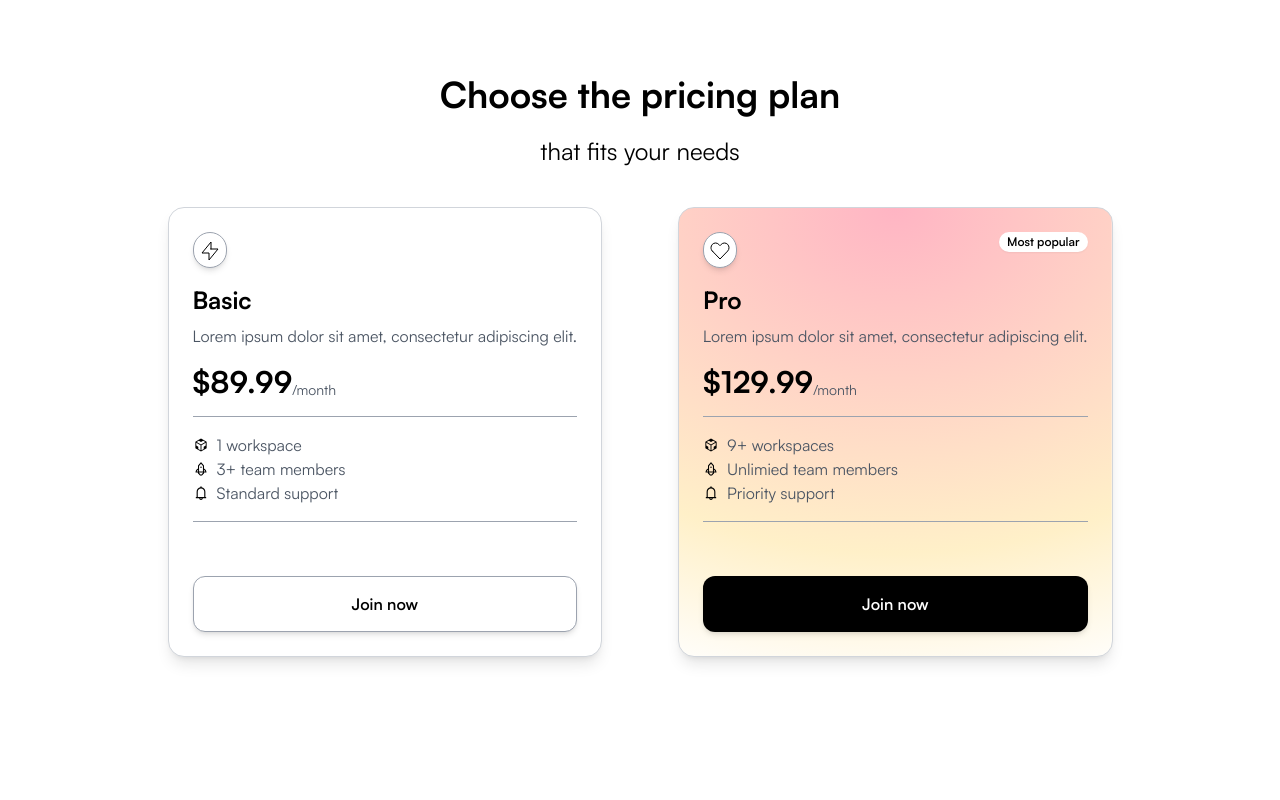
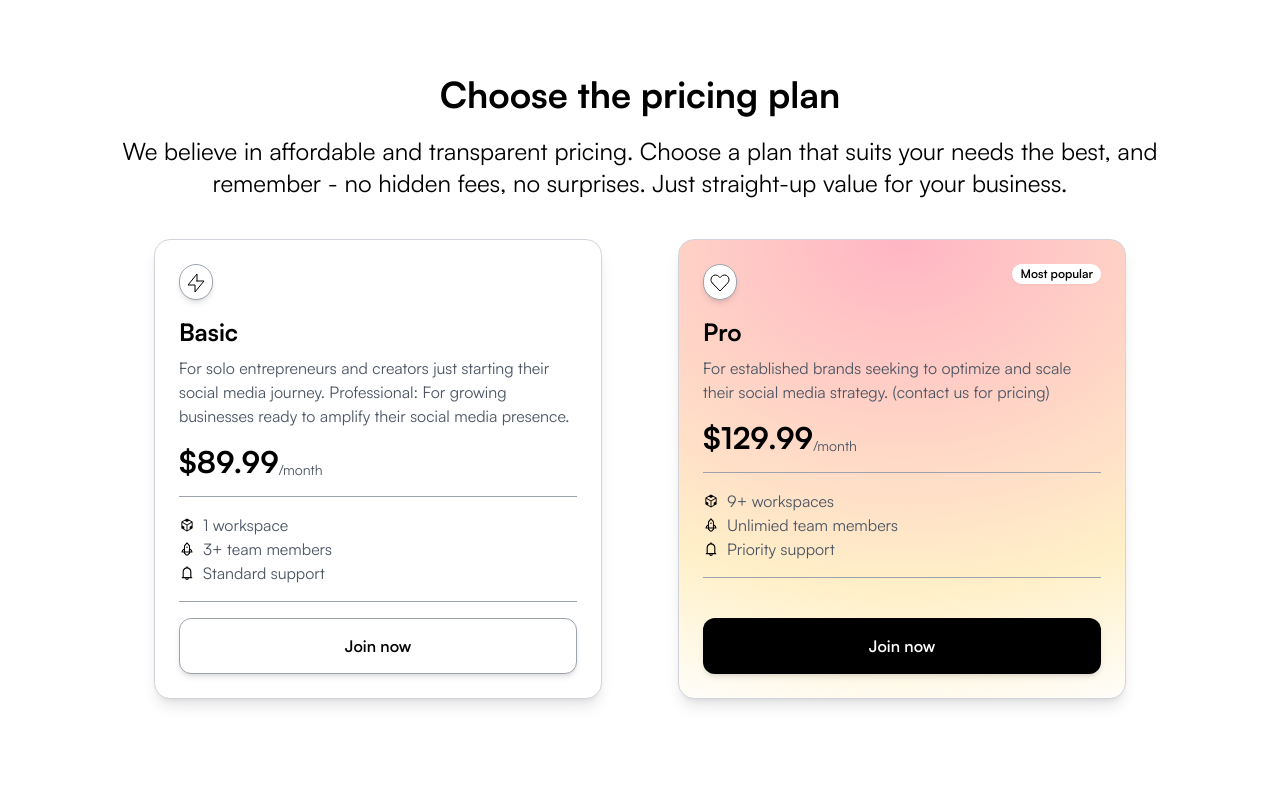
Before and after one commit to samihanine/scoial-landing-page, a Next.js app: page / in a window 1280 px wide. Shown: the part 1000-1800 px from the top of the page. Built offline with nearby package versions, Linux system fonts and the light colour scheme; no server answers.

Commit message:
feat: improve text

```diff
--- a/src/components/Cards/FeatureCard.tsx
+++ b/src/components/Cards/FeatureCard.tsx
@@ -10,7 +10,7 @@ const FeatureCard: React.FC<{
       className="flex flex-col items-center justify-start w-full h-full border rounded-lg border-gray-300 bg-white shadow-lg p-5 text-black"
       style={bg}
     >
-      <div className="flex flex-col items-center justify-between w-full h-full">
+      <div className="flex flex-col items-center w-full h-full">
         <div className="flex flex-col items-start justify-start w-full">
           <div className="border rounded-full border-gray-400 p-2 bg-white shadow-md">
             {icon}
--- a/src/components/Cards/PricingCard.tsx
+++ b/src/components/Cards/PricingCard.tsx
@@ -20,7 +20,7 @@ const PrincingCard: React.FC<{
   return (
     <div
       style={enhance ? enhancedBackground : {}}
-      className={`p-6 rounded-2xl flex flex-col h-[450px] w-[100%] text-black gap-y-4 border border-gray-300 bg-white shadow-lg`}
+      className={`p-6 flex-grow md:overflow-auto max-w-md w-full rounded-2xl flex flex-col text-black gap-y-4 border border-gray-300 bg-white shadow-lg`}
     >
       <div className="flex justify-between items-start">
         <div className="border border-gray-400 rounded-full p-1 bg-white shadow-md">
--- a/src/components/Sections/LandingPage/FeaturesSection.tsx
+++ b/src/components/Sections/LandingPage/FeaturesSection.tsx
@@ -36,9 +36,6 @@ const bg4 = {
 radial-gradient(at 86% 84%, hsla(239,94%,50%,0.05) 0px, transparent 50%)
 `,
 };
-
-const lorem =
-  "Lorem ipsum dolor sit amet, consectetur adipisicing elit. Unde quidem, quasi pariatur adipisci eos obcaecati esse autem laudantium inventore dolorum a cupiditate voluptatem provident ut placeat laboriosam tenetur doloremque tempora.";
 
 const FeaturesSection: React.FC = () => {
   return (
--- a/src/components/Sections/LandingPage/PrincingSection.tsx
+++ b/src/components/Sections/LandingPage/PrincingSection.tsx
@@ -12,20 +12,22 @@ const PrincingSection: React.FC = () => {
   return (
     <section
       id="pricing"
-      className="flex flex-col items-center justify-center bg-center w-full box-border gap-y-10 gap-x-10 p-25 md:pt-24 md:p-10"
+      className="flex flex-col items-center justify-center bg-center w-full mx-auto box-border gap-y-10 gap-x-10 p-25 md:pt-24 md:p-10"
     >
       <h1 className="lg:text-4xl md:text-3xl text-xl font-bold text-black text-center flex-col flex md:space-y-5 px-16">
         <span>Choose the pricing plan</span>
         <span className="text-lg md:text-2xl font-normal">
-          that fits your needs
+          We believe in affordable and transparent pricing. Choose a plan that
+          suits your needs the best, and remember - no hidden fees, no
+          surprises. Just straight-up value for your business.
         </span>
       </h1>
-      <div className="flex flex-col md:space-x-9 md:flex-row gap-y-10 gap-x-10 px-10">
+      <div className="flex flex-col md:flex-row items-stretch md:space-x-9 gap-y-10 gap-x-10 px-10">
         <PrincingCard
           onClick={() => router.push("join")}
           title={"Basic"}
           description={
-            "Lorem ipsum dolor sit amet, consectetur adipiscing elit."
+            "For solo entrepreneurs and creators just starting their social media journey. Professional: For growing businesses ready to amplify their social media presence."
           }
           price={"$89.99"}
           enhance={false}
@@ -49,7 +51,7 @@ const PrincingSection: React.FC = () => {
           onClick={() => router.push("join")}
           title={"Pro"}
           description={
-            "Lorem ipsum dolor sit amet, consectetur adipiscing elit."
+            "For established brands seeking to optimize and scale their social media strategy. (contact us for pricing) "
           }
           price={"$129.99"}
           enhance={true}
```
